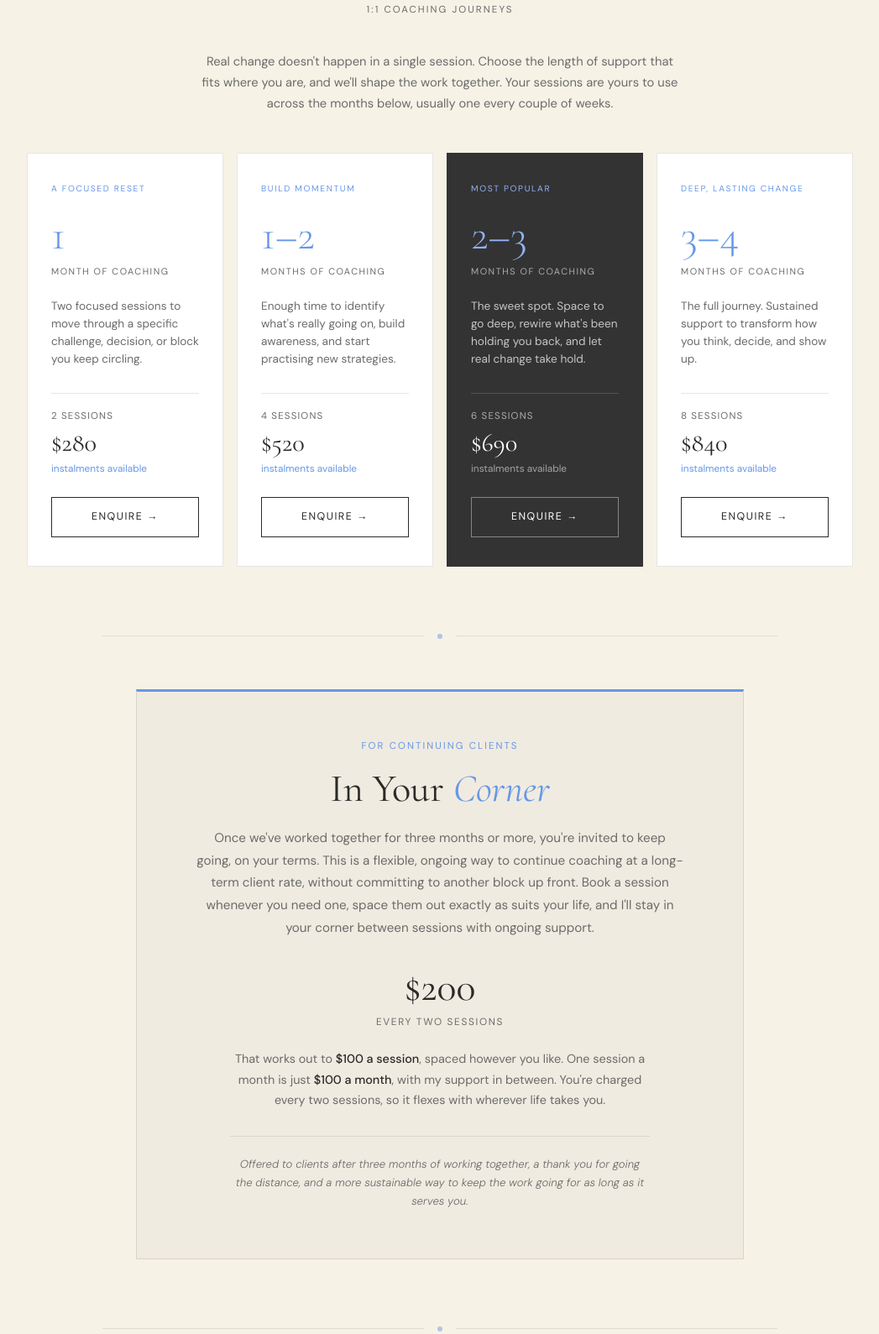
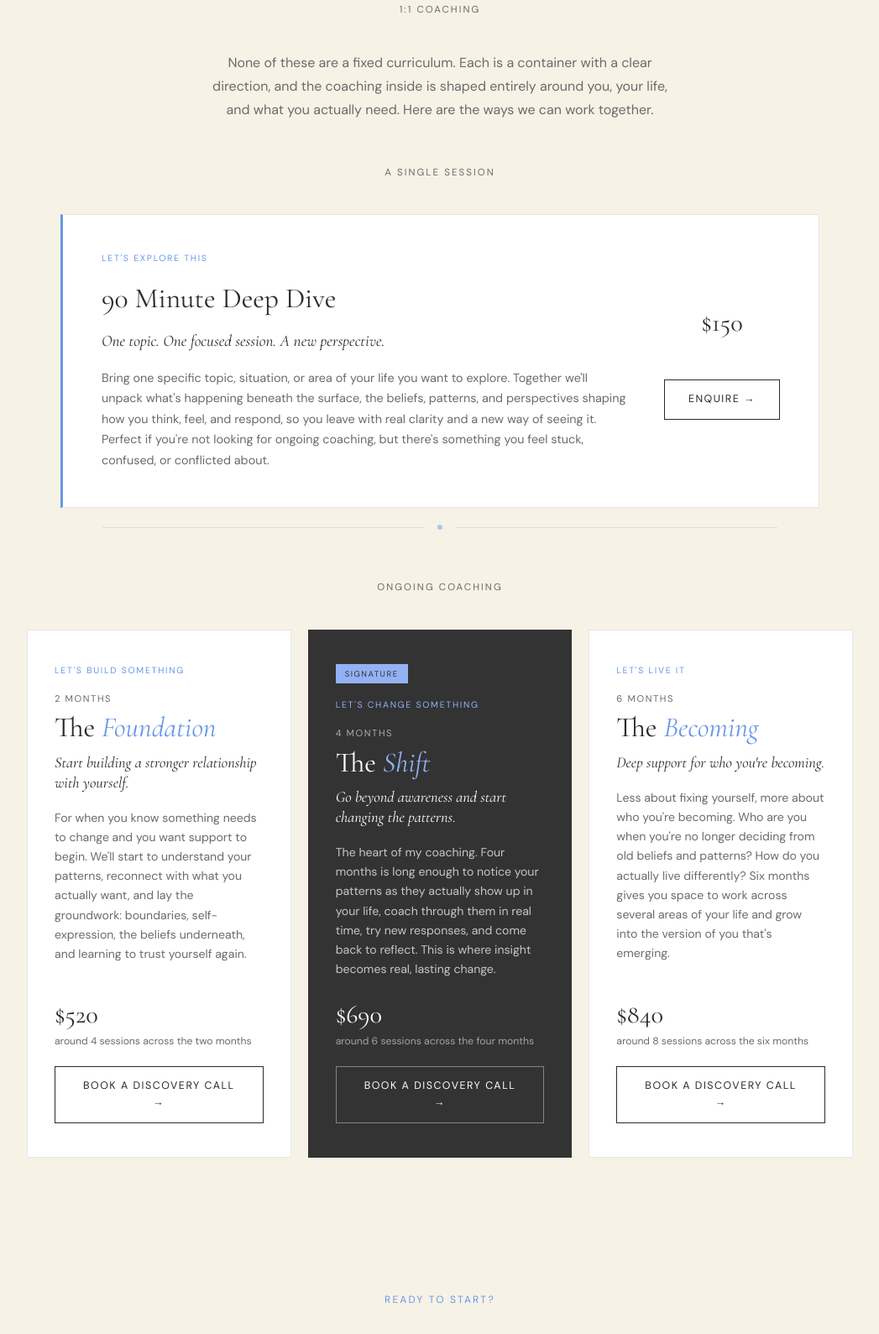
Before and after one commit to heddavknight/Services, a plain HTML site: page index.html in a window 1280 px wide. Shown: the part 590-2179 px from the top of the page at 84% size, without its empty margins (116-1163 px from the left). Drawn offline with nearby package versions, Linux system fonts and the light colour scheme.

Commit message:
Add files via upload

```diff
--- a/index.html
+++ b/index.html
@@ -384,6 +384,45 @@ nav {
 .longterm-note { font-size: 0.82rem; color: var(--text-light); font-style: italic; line-height: 1.7; max-width: 500px; margin: 30px auto 0; padding-top: 22px; border-top: 1px solid var(--border); }
 @media (max-width: 560px) { .longterm { padding: 0 24px 60px; } .longterm-card { padding: 44px 26px; } }
 
+
+/* ─── SERVICES v2 ─── */
+.svc-intro { padding: 0 48px; max-width: 650px; margin: 0 auto 52px; text-align: center; }
+.svc-lead { font-size: 1rem; color: var(--text-light); line-height: 1.75; }
+.deepdive { padding: 0 48px 20px; max-width: 1000px; margin: 0 auto; }
+.deepdive-card { background: var(--white); border: 1px solid var(--border); border-left: 3px solid var(--secondary); padding: 44px 46px; display: grid; grid-template-columns: 1fr auto; gap: 44px; align-items: center; }
+.dd-tag { font-size:0.66rem; letter-spacing:0.16em; text-transform:uppercase; color:var(--secondary); margin-bottom:12px; }
+.dd-title { font-family:var(--font-display); font-size:2.1rem; font-weight:400; margin-bottom:8px; }
+.dd-sub { font-family:var(--font-display); font-style:italic; font-size:1.2rem; color:var(--text); margin-bottom:16px; }
+.dd-desc { font-size:0.9rem; color:var(--text-light); line-height:1.7; max-width:640px; }
+.dd-action { flex-shrink:0; }
+.dd-action .cta-btn { white-space:nowrap; }
+.containers { padding: 0 48px 80px; max-width: 1080px; margin: 0 auto; }
+.container-grid { display:grid; grid-template-columns: repeat(3,1fr); gap:20px; }
+.container-card { background: var(--white); border:1px solid var(--border); padding:40px 32px; display:flex; flex-direction:column; transition: box-shadow .25s ease, transform .25s ease; }
+.container-card:hover { box-shadow:0 12px 40px rgba(0,0,0,0.07); transform:translateY(-2px); }
+.container-card.featured { background:var(--accent); color:var(--white); border-color:var(--accent); }
+.container-badge { display:inline-block; align-self:flex-start; font-size:0.6rem; letter-spacing:0.16em; text-transform:uppercase; background:var(--primary); color:var(--accent); padding:4px 11px; margin-bottom:18px; }
+.container-tag { font-size:0.66rem; letter-spacing:0.16em; text-transform:uppercase; color:var(--secondary); margin-bottom:16px; }
+.container-card.featured .container-tag { color:var(--primary); }
+.container-duration { font-size:0.7rem; letter-spacing:0.14em; text-transform:uppercase; color:var(--text-light); margin-bottom:8px; }
+.container-card.featured .container-duration { color:rgba(255,255,255,0.6); }
+.container-name { font-family:var(--font-display); font-size:2.1rem; font-weight:400; line-height:1.05; margin-bottom:12px; color:var(--text); }
+.container-name em { font-style:italic; color:var(--secondary); }
+.container-card.featured .container-name { color:#fff; }
+.container-card.featured .container-name em { color:var(--primary); }
+.container-sub { font-family:var(--font-display); font-style:italic; font-size:1.15rem; color:var(--text); margin-bottom:18px; line-height:1.3; }
+.container-card.featured .container-sub { color:#fff; }
+.container-desc { font-size:0.88rem; color:var(--text-light); line-height:1.65; margin-bottom:28px; }
+.container-card.featured .container-desc { color:rgba(255,255,255,0.72); }
+.container-card .cta-btn { width:100%; margin-top:20px; }
+.container-price { font-family:var(--font-display); font-size:1.9rem; font-weight:400; color:var(--text); margin-top:auto; line-height:1; }
+.container-card.featured .container-price { color:#fff; }
+.container-priced { font-size:0.76rem; color:var(--text-light); margin-top:6px; }
+.container-card.featured .container-priced { color:rgba(255,255,255,0.55); }
+.dd-price { font-family:var(--font-display); font-size:1.9rem; color:var(--text); margin-bottom:14px; text-align:center; }
+@media (max-width: 900px) { .container-grid { grid-template-columns: 1fr; } .deepdive-card { grid-template-columns: 1fr; gap: 28px; } .dd-action .cta-btn { width:100%; } }
+@media (max-width: 560px) { .svc-intro, .deepdive, .containers { padding-left:24px; padding-right:24px; } .deepdive-card { padding: 36px 26px; } .container-card { padding: 36px 26px; } }
+
 /* ─── PAYMENT NOTE ─── */
 .payment-section {
   padding: 0 48px 100px;
@@ -588,9 +627,9 @@ footer {
 
 <!-- HERO -->
 <section class="hero">
-  <p class="hero-eyebrow">Investment</p>
+  <p class="hero-eyebrow">Private Coaching</p>
   <h1 class="hero-title">Ways to work<br><em>together</em></h1>
-  <p class="hero-sub">This is an investment in yourself — in the version of you who trusts their instincts, leads from their values, and builds from the inside out.</p>
+  <p class="hero-sub">One-to-one coaching, shaped entirely around you. Not a fixed program or a template, just the support you actually need, for as long as you need it.</p>
 </section>
 
 <div class="divider">
@@ -599,65 +638,26 @@ footer {
   <div class="divider-line"></div>
 </div>
 
-<!-- COACHING JOURNEYS -->
-<section class="journeys">
-  <p class="section-label">1:1 Coaching Journeys</p>
-  <p class="journeys-note">Real change doesn't happen in a single session. Choose the length of support that fits where you are, and we'll shape the work together. Your sessions are yours to use across the months below, usually one every couple of weeks.</p>
+<!-- INTRO -->
+<section class="svc-intro">
+  <p class="section-label">1:1 Coaching</p>
+  <p class="svc-lead">None of these are a fixed curriculum. Each is a container with a clear direction, and the coaching inside is shaped entirely around you, your life, and what you actually need. Here are the ways we can work together.</p>
+</section>
 
-  <div class="journey-grid">
-
-    <div class="journey-card">
-      <p class="journey-tag">A Focused Reset</p>
-      <div class="journey-months">1</div>
-      <p class="journey-of">month of coaching</p>
-      <p class="journey-desc">Two focused sessions to move through a specific challenge, decision, or block you keep circling.</p>
-      <div class="journey-foot">
-        <p class="journey-sessions">2 sessions</p>
-        <p class="journey-price">$280</p>
-        <p class="journey-instal">instalments available</p>
-      </div>
-      <a href="https://wa.link/hhdygv" target="_blank" class="cta-btn cta-btn-dark">Enquire →</a>
+<!-- 90 MIN DEEP DIVE -->
+<section class="deepdive">
+  <p class="section-label">A Single Session</p>
+  <div class="deepdive-card">
+    <div class="dd-body">
+      <p class="dd-tag">Let's explore this</p>
+      <h3 class="dd-title">90 Minute Deep Dive</h3>
+      <p class="dd-sub">One topic. One focused session. A new perspective.</p>
+      <p class="dd-desc">Bring one specific topic, situation, or area of your life you want to explore. Together we'll unpack what's happening beneath the surface, the beliefs, patterns, and perspectives shaping how you think, feel, and respond, so you leave with real clarity and a new way of seeing it. Perfect if you're not looking for ongoing coaching, but there's something you feel stuck, confused, or conflicted about.</p>
     </div>
-
-    <div class="journey-card">
-      <p class="journey-tag">Build Momentum</p>
-      <div class="journey-months">1–2</div>
-      <p class="journey-of">months of coaching</p>
-      <p class="journey-desc">Enough time to identify what's really going on, build awareness, and start practising new strategies.</p>
-      <div class="journey-foot">
-        <p class="journey-sessions">4 sessions</p>
-        <p class="journey-price">$520</p>
-        <p class="journey-instal">instalments available</p>
-      </div>
-      <a href="https://wa.link/hhdygv" target="_blank" class="cta-btn cta-btn-dark">Enquire →</a>
+    <div class="dd-action">
+      <p class="dd-price">$150</p>
+      <a href="https://wa.link/hhdygv" target="_blank" class="cta-btn cta-btn-dark">Enquire &rarr;</a>
     </div>
-
-    <div class="journey-card featured">
-      <p class="journey-tag">Most Popular</p>
-      <div class="journey-months">2–3</div>
-      <p class="journey-of">months of coaching</p>
-      <p class="journey-desc">The sweet spot. Space to go deep, rewire what's been holding you back, and let real change take hold.</p>
-      <div class="journey-foot">
-        <p class="journey-sessions">6 sessions</p>
-        <p class="journey-price">$690</p>
-        <p class="journey-instal">instalments available</p>
-      </div>
-      <a href="https://wa.link/hhdygv" target="_blank" class="cta-btn cta-btn-light">Enquire →</a>
-    </div>
-
-    <div class="journey-card">
-      <p class="journey-tag">Deep, Lasting Change</p>
-      <div class="journey-months">3–4</div>
-      <p class="journey-of">months of coaching</p>
-      <p class="journey-desc">The full journey. Sustained support to transform how you think, decide, and show up.</p>
-      <div class="journey-foot">
-        <p class="journey-sessions">8 sessions</p>
-        <p class="journey-price">$840</p>
-        <p class="journey-instal">instalments available</p>
-      </div>
-      <a href="https://wa.link/hhdygv" target="_blank" class="cta-btn cta-btn-dark">Enquire →</a>
-    </div>
-
   </div>
 </section>
 
@@ -667,42 +667,59 @@ footer {
   <div class="divider-line"></div>
 </div>
 
-<!-- LONG-TERM CLIENTS -->
-<section class="longterm">
-  <div class="longterm-card">
-    <p class="longterm-eyebrow">For Continuing Clients</p>
-    <h2 class="longterm-title">In Your <em>Corner</em></h2>
-    <p class="longterm-body">Once we've worked together for three months or more, you're invited to keep going, on your terms. This is a flexible, ongoing way to continue coaching at a long-term client rate, without committing to another block up front. Book a session whenever you need one, space them out exactly as suits your life, and I'll stay in your corner between sessions with ongoing support.</p>
-    <div class="longterm-price">$200</div>
-    <div class="longterm-unit">every two sessions</div>
-    <p class="longterm-detail">That works out to <strong>$100 a session</strong>, spaced however you like. One session a month is just <strong>$100 a month</strong>, with my support in between. You're charged every two sessions, so it flexes with wherever life takes you.</p>
-    <p class="longterm-note">Offered to clients after three months of working together, a thank you for going the distance, and a more sustainable way to keep the work going for as long as it serves you.</p>
+<!-- ONGOING CONTAINERS -->
+<section class="containers">
+  <p class="section-label">Ongoing Coaching</p>
+  <div class="container-grid">
+
+    <div class="container-card">
+      <p class="container-tag">Let's build something</p>
+      <p class="container-duration">2 Months</p>
+      <h3 class="container-name">The <em>Foundation</em></h3>
+      <p class="container-sub">Start building a stronger relationship with yourself.</p>
+      <p class="container-desc">For when you know something needs to change and you want support to begin. We'll start to understand your patterns, reconnect with what you actually want, and lay the groundwork: boundaries, self-expression, the beliefs underneath, and learning to trust yourself again.</p>
+      <p class="container-price">$520</p>
+      <p class="container-priced">around 4 sessions across the two months</p>
+      <a href="https://heddavknight.github.io/Discovery-Call/" target="_blank" class="cta-btn cta-btn-dark">Book a discovery call &rarr;</a>
+    </div>
+
+    <div class="container-card featured">
+      <span class="container-badge">Signature</span>
+      <p class="container-tag">Let's change something</p>
+      <p class="container-duration">4 Months</p>
+      <h3 class="container-name">The <em>Shift</em></h3>
+      <p class="container-sub">Go beyond awareness and start changing the patterns.</p>
+      <p class="container-desc">The heart of my coaching. Four months is long enough to notice your patterns as they actually show up in your life, coach through them in real time, try new responses, and come back to reflect. This is where insight becomes real, lasting change.</p>
+      <p class="container-price">$690</p>
+      <p class="container-priced">around 6 sessions across the four months</p>
+      <a href="https://heddavknight.github.io/Discovery-Call/" target="_blank" class="cta-btn cta-btn-light">Book a discovery call &rarr;</a>
+    </div>
+
+    <div class="container-card">
+      <p class="container-tag">Let's live it</p>
+      <p class="container-duration">6 Months</p>
+      <h3 class="container-name">The <em>Becoming</em></h3>
+      <p class="container-sub">Deep support for who you're becoming.</p>
+      <p class="container-desc">Less about fixing yourself, more about who you're becoming. Who are you when you're no longer deciding from old beliefs and patterns? How do you actually live differently? Six months gives you space to work across several areas of your life and grow into the version of you that's emerging.</p>
+      <p class="container-price">$840</p>
+      <p class="container-priced">around 8 sessions across the six months</p>
+      <a href="https://heddavknight.github.io/Discovery-Call/" target="_blank" class="cta-btn cta-btn-dark">Book a discovery call &rarr;</a>
+    </div>
+
   </div>
-</section>
-
-<div class="divider">
-  <div class="divider-line"></div>
-  <div class="divider-dot"></div>
-  <div class="divider-line"></div>
-</div>
-
-<!-- FLEXIBLE PAYMENT -->
-<section class="payment-section">
-  <h2 class="payment-title">Flexible payment</h2>
-  <p class="payment-body">Every journey can be split into instalments, so the investment feels manageable without compromising the work. We'll find a rhythm that suits you and map out your sessions together on our first call.</p>
 </section>
 
 <!-- NEXT STEPS -->
 <section class="next-steps">
   <p class="hero-eyebrow" style="margin-bottom:16px;">Ready to start?</p>
   <h2 class="next-steps-title">Here's how it works</h2>
-  <p class="next-steps-sub">Once you know which journey feels right, reaching out takes less than a minute. Not quite sure yet? A free discovery call is the perfect first step — no commitment, just a conversation.</p>
+  <p class="next-steps-sub">Once you know which option feels right, reaching out takes less than a minute. Not quite sure yet? A free discovery call is the perfect first step. No commitment, just a conversation.</p>
 
   <div class="steps-grid">
     <div class="step-card">
       <div class="step-number">01</div>
       <h3 class="step-title">Reach out</h3>
-      <p class="step-body">Message on WhatsApp or email to let me know which journey you're interested in and a little about where you're at right now.</p>
+      <p class="step-body">Message on WhatsApp or email to let me know which option you're interested in and a little about where you're at right now.</p>
       <div class="step-actions">
         <a href="https://wa.link/hhdygv" target="_blank" class="step-btn step-btn-primary">WhatsApp</a>
         <a href="mailto:selftrustclub@outlook.com" class="step-btn step-btn-secondary">Email</a>
```
